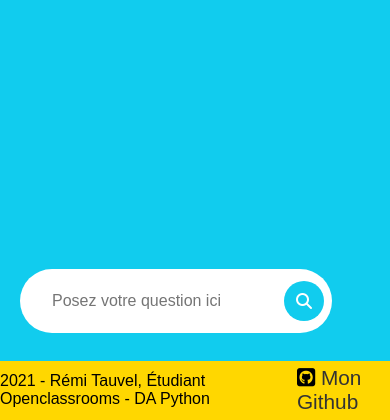
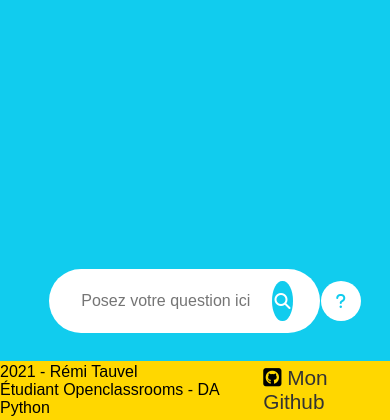
Before and after one commit to remace/OC-P7-GrandPy_Bot, a Flask app: page / in a window 390 px wide; the page is wider, and only the part inside the window is pictured. Shown: the part 424-844 px from the top of that part. Run offline with Flask 2, Linux system fonts and the light colour scheme; some libraries are stand-ins or nearby versions.

Commit message:
added stopwords.json

```diff
--- /dev/null
+++ b/website/__init__.py
@@ -0,0 +1,2 @@
+from flask import Flask
+from .views import app
--- a/website/static/css/style.css
+++ b/website/static/css/style.css
@@ -3,6 +3,10 @@
     padding:0;
     box-sizing: border-box;
     font-family: 'montserrat', sans-serif;
+}
+
+#row_change{
+    display: none;
 }
 
 body{
@@ -57,6 +61,15 @@
     width: 80vw;
     height: 4em;
     font-size: 1em;
+}
+
+.inputcontainer{
+    margin-right:-40px;
+    display: flex;
+    justify-content: space-around;
+    align-items: center;
+    flex-flow: row nowrap;
+    width: 85vw;
 }
 
 
@@ -242,9 +255,21 @@
 @media (max-width:600px){
     form{
         order:2;
+        flex-wrap: wrap;
     }
 
     #answer_container{
         order:1;
     }
+
+    #help_toggle.active #help_text {
+        bottom:0px;
+    }
+
+    #row_change{
+        display: inline;
+    }
+    #credits{
+        justify-content: center;
+    }
 }
--- a/website/templates/index.html
+++ b/website/templates/index.html
@@ -21,12 +21,14 @@
         </header>
         <section id="mainScreen">
             <form action="#" method="post">
+                <div class="inputcontainer">
                     <input type="text" name="question" id="question_textfield" placeholder="Posez votre question ici" autocomplete="off" required>
-                <!--bouton valider-->
+                    <!--btn valider-->
                     <div class="button" id="validate_button">
                         <i class="fas fa-search fa-1.5x"></i>
                     </div>
-                <!--bouton help-->
+                </div>
+                <!--btn help-->
                 <div class="toggle" id="help_toggle">
                 <div class="button" id="help_button">
                     <i class="fas fa-question fa-1.5x"></i>
@@ -38,6 +40,7 @@
                 </div>
             </div>
             </form>
+
             <div id="answer_container">
                 <!--
                     <div id="google_maps_container"></div>
@@ -48,7 +51,7 @@
         <footer>
             <div id="footer_container">
                 <div id="credits">
-                    <div id="credits_sentence">2021 - Rémi Tauvel, Étudiant Openclassrooms - DA Python</div>
+                    <div id="credits_sentence">2021 - Rémi Tauvel<span id="row_change"><br /></span> Étudiant Openclassrooms - DA Python</div>
                 </div>
                 <div id="links">
                     <div id="github_link">
--- a/website/views.py
+++ b/website/views.py
@@ -1,3 +1,11 @@
+#!/usr/bin/env python3
+"""
+@desc website
+@author Rémi "remace" Tauvel
+@version 0.0.1
+@date 2021-07-14
+"""
+
 from flask import Flask, render_template
 import config
 app = Flask(__name__)
```
Also changed, not shown: website/config.py (+7 -0 lines). Lines whose indentation alone changed are shown as unchanged.
